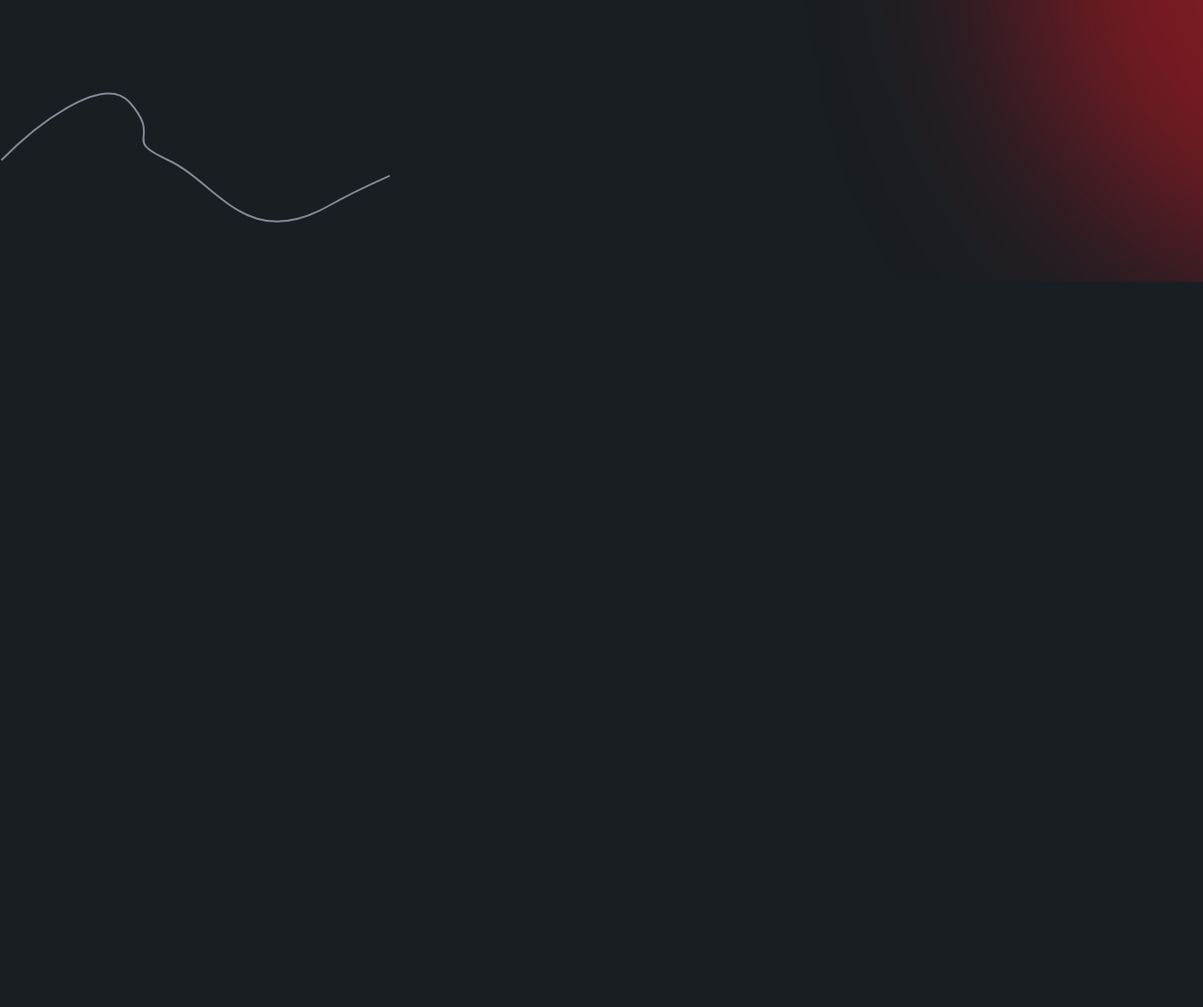
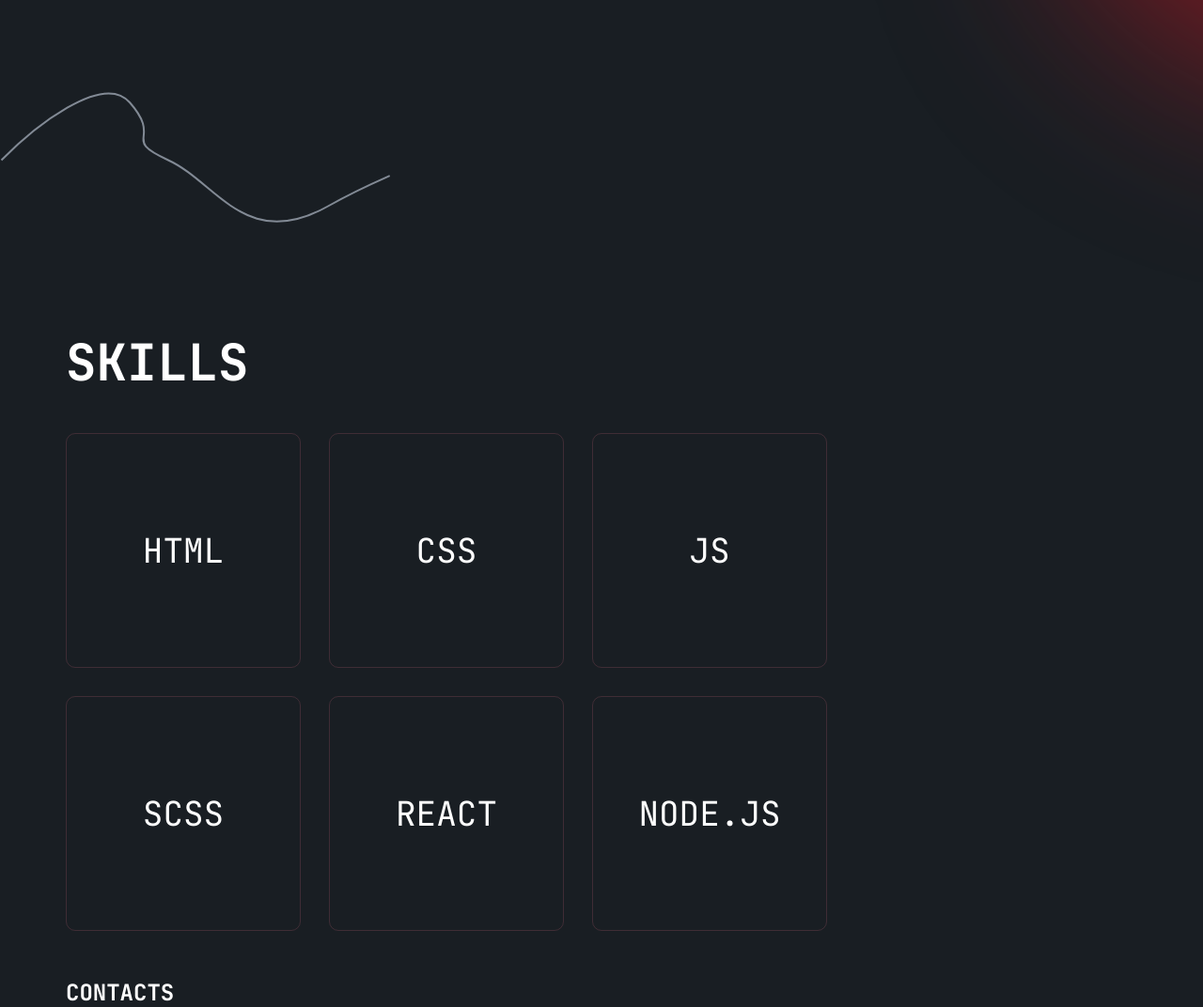
Before and after one commit to shaualievnurbolat/modern-version-portfolio, a plain HTML site: page index.html in a window 1280 px wide. Shown: the part 1300-2372 px from the top of the page at 94% size. Before the commit the page ends 1600 px from the top, so only its background shows below. Drawn offline with Linux system fonts and the light colour scheme.

Commit message:
'addSkills'

```diff
--- a/css/style.css
+++ b/css/style.css
@@ -35,12 +35,13 @@ h1,h2,h3,h4,h5,h6 {
 
 /* menu */
 .menu {
-    position: absolute;
-    top: 20px;
+    position: fixed;
+    z-index: 1000;
     left: 0;
 
     width: 100%;
     padding: 10px 0;
+    background-color: #191E23;
 
     display: flex;
     justify-content: space-between;
@@ -246,11 +247,11 @@ h1,h2,h3,h4,h5,h6 {
 .hobby-background {
     position: absolute;
     top: 100px;
-    right: -500px;
+    right: -550px;
     z-index: -1;
 
     width: 700px;
-    height: 700px;
+    height: 500px;
     border-radius: 50%;
     background: rgba(193, 24, 34, 0.6);
     filter: blur(100px);
@@ -273,6 +274,43 @@ h1,h2,h3,h4,h5,h6 {
     }
 }
 
+
+
+/* skills */
+.skills {
+    padding: 50px 0;
+}
+.skills h2{
+    font-size: 54px;
+    text-transform: uppercase;
+}
+.skills-wrapper {
+    margin-top: 40px;
+    display: grid;
+    grid-template-columns: repeat(3, 250px);
+    gap: 30px;
+}
+.skills-wrapper__inner {
+    border-radius: 10px;
+    width: 250px;
+    height: 250px;
+    border: 1px solid rgba(154, 82, 97, 0.3);
+    display: flex;
+    justify-content: center;
+    align-items: center;
+    font-size: 36px;
+    transition: .2s all ease;
+    cursor: pointer;
+}
+.skills-wrapper__inner:hover {
+    border-color: rgba(154, 82, 97, 0.7);
+    color: rgb(255, 239, 153);
+}
+.skills-inner {
+    display: flex;
+    justify-content: space-between;
+    align-items: center;
+}
 
 
 /* адаптация */
@@ -331,6 +369,11 @@ h1,h2,h3,h4,h5,h6 {
     }
     .menu-wrapper {
         max-width: 720px;
+    }
+
+    .skills-wrapper {
+        grid-template-columns: repeat(2, 250px);
+        gap: 30px;
     }
 }
 
@@ -408,4 +451,15 @@ h1,h2,h3,h4,h5,h6 {
         width: 50px;
         margin-top: 23px;
     }
+
+    .skills-wrapper__inner {
+        width: 300px;
+        height: 300px;
+    }
+
+    .skills-wrapper {
+        grid-template-columns: repeat(1, 300px);
+        gap: 30px;
+        justify-content: center;
+    }
 }
--- a/index.html
+++ b/index.html
@@ -22,7 +22,7 @@
             <li><a href="#" class="menu-link">about me</a></li>
             <li><a href="#" class="menu-link">hobby</a></li>
             <li><a href="#" class="menu-link">contacts</a></li>
-            <li><a href="#" class="menu-link menu-link__4">experience</a></li>
+            <li><a href="#" class="menu-link menu-link__4">skills</a></li>
         </ul>
     </nav>
 
@@ -72,5 +72,37 @@
         </div>
     </section>
 
+    <section class="skills">
+        <div class="container">
+            <h2>skills</h2>
+            <div class="skills-wrapper">
+                <div class="skills-wrapper__inner">
+                    HTML
+                </div>
+                <div class="skills-wrapper__inner">
+                    CSS
+                </div>
+                <div class="skills-wrapper__inner">
+                    JS
+                </div>
+                <div class="skills-wrapper__inner">
+                    SCSS
+                </div>
+                <div class="skills-wrapper__inner">
+                    REACT
+                </div>
+                <div class="skills-wrapper__inner">
+                    NODE.JS
+                </div>
+            </div>
+        </div>
+    </section>
+
+    <footer class="footer">
+        <div class="container">
+            <h2>CONTACTS</h2>
+        </div>
+    </footer>
+
 </body>
 </html>
```
Also changed, not shown: image/circle.gif (added).
